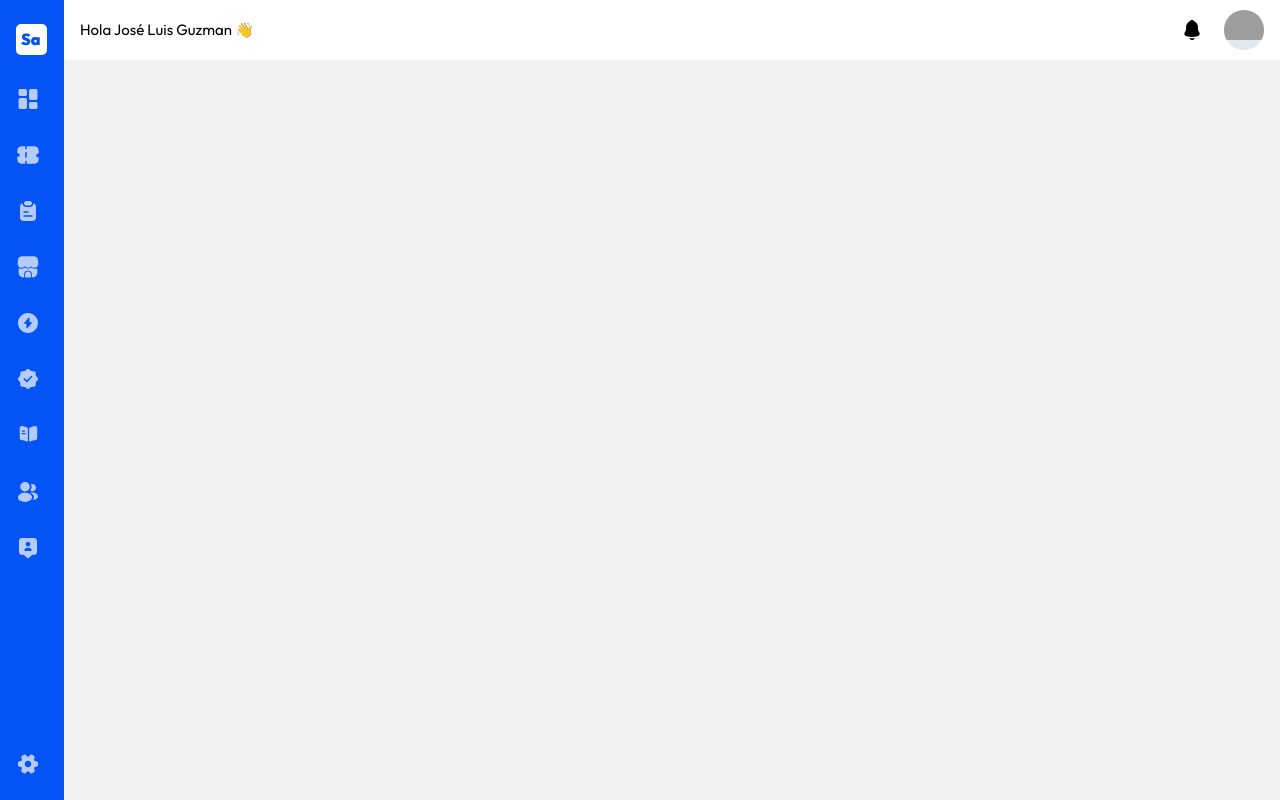
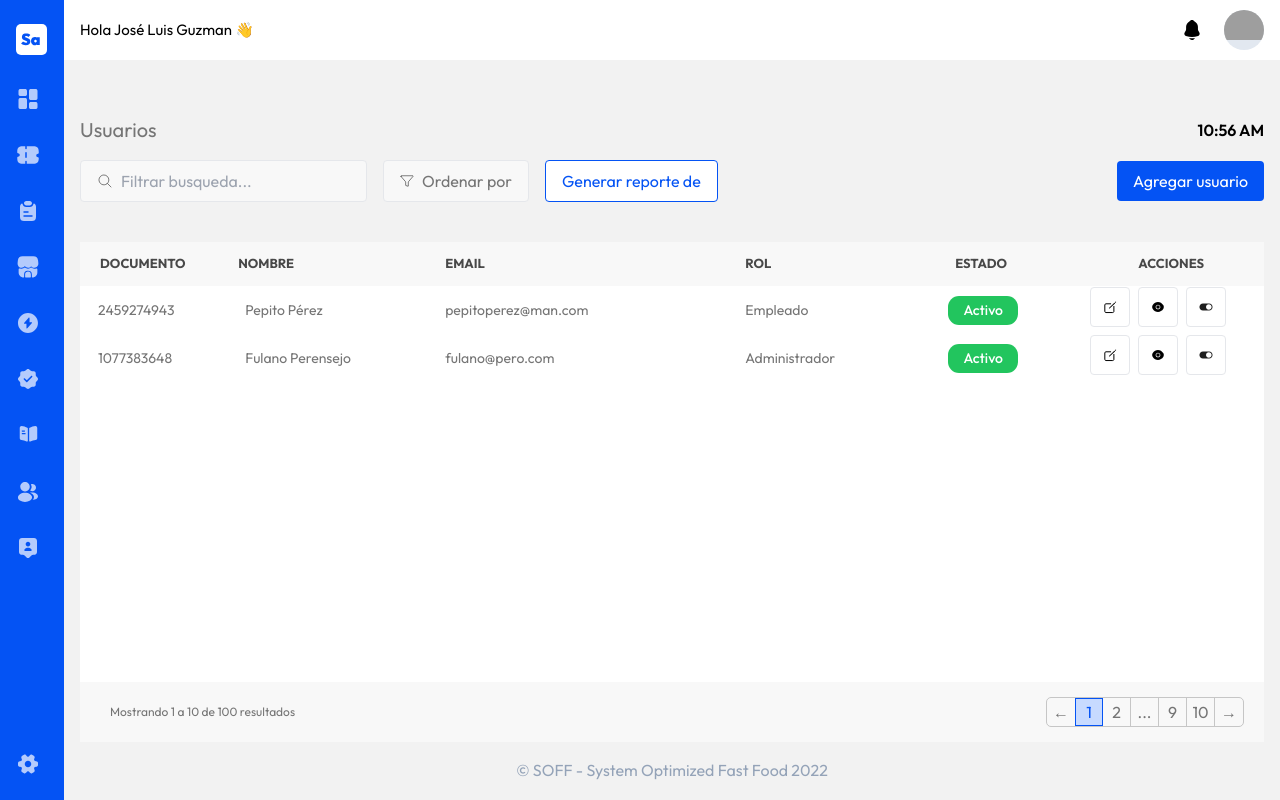
Before and after one commit to LuisM03/frontend_soff, a React (Create React App) app: page /usuarios in a window 1280 px wide. Built offline with nearby package versions, Linux system fonts and the light colour scheme; grey boxes are pictures that could not be loaded.

Commit message:
usuariois

```diff
--- /dev/null
+++ b/src/components/tablas/tabla_usuarios.jsx
@@ -0,0 +1,87 @@
+import IconEdit from "../icons/icon_edit"
+import IconEye from "../icons/icon_eye"
+import IconToggle from "../icons/icon_toggle"
+
+
+export default function TablaUsuario(){
+    const data = [
+        {
+            "id": "0001",
+            "documento": "2459274943",
+            "nombre": "Pepito Pérez",
+            "email": "pepitoperez@man.com",
+            "rol": "Empleado",
+            "estado": "activo"
+        },
+        {
+            "id": "0002",
+            "documento": "1077383648",
+            "nombre": "Fulano Perensejo",
+            "email": "fulano@pero.com",
+            "rol": "Administrador",
+            "estado": "activo"
+        }
+    ]
+    return (
+        <div className="max-w-[1400px] mx-auto sm:px-4" >
+            <div className="">
+            <table className="bg-white w-full h-[500px] relative">
+                <tr className="bg-[#F8F8F8] h-11 w-[1200px] text-[13px] text-[#484848] text-left">
+                    <th className="pl-5 min-w-[110px]"><h4>DOCUMENTO</h4></th>
+                    <th className="w-[200px] ">  <h4>NOMBRE</h4></th>
+                    <th className="w-[300px] pl-[8px]"><h4>EMAIL</h4></th>
+                    <th className="w-[210px] pl-[8px]"><h4>ROL</h4></th>
+                    <th className="w-[80px] pl-[8px]"><h4>ESTADO</h4></th>
+                    <th className="w-[20%] text-right pr-[60px]" ><h4>ACCIONES</h4></th>
+                </tr>
+                {data.map(item => (
+                <tr className="text-[14px] h-12 text-[#757575] text-left">
+                    <td className="pl-[18px]">{item.documento}</td>
+                    <td className="pl-[8px]"><p>{item.nombre}</p></td>
+                    <td className="pl-[8px]"><p>{item.email}</p></td>
+                    <td className="pl-[8px]"><p>{item.rol}</p></td>
+                    <td>
+
+                    {
+                        item.estado === "activo" ? (
+                            <button className="bg-green-500 py-1 px-2 text-[#fff] rounded-[11px] font-medium w-[70px]">
+                                Activo
+                            </button>
+                        ): (
+                            <button className="bg-[#006FF1] py-1 px-2 text-[#fff] rounded-[11px] font-medium w-[70px] ">
+                                Inactivo
+                            </button>
+                        )
+                    }
+                    </td>
+                    <td className=" text-right pr-[30px] flex justify-end">
+                    <button className="border h-10 w-10 flex items-center justify-center rounded mr-2" >
+                        <IconEdit />
+                        </button>
+                        <button className="border h-10 w-10 flex items-center justify-center rounded mr-2" >
+                            <IconEye />
+                        </button>
+                        <button className="border h-10 w-10 flex items-center justify-center rounded mr-2" >
+                        <IconToggle />
+                        </button>
+                    </td>
+                </tr>
+                ))}
+
+            <div className="absolute bottom-0 left-0 w-full h-[60px] bg-[#F8F8F8] flex justify-between items-center text-[#757575] ">
+                <p className="ml-[30px] text-[12px]">Mostrando 1 a 10 de 100 resultados</p>
+                <div className="mr-[20px] border-[0.5px] border-[#C6C6C6] rounded-[5px] text[11px]">
+                    <button className="w-[28px] h-[28px] ">←</button>
+                    <button className="w-[28px] h-[28px] border-[1px] border-[#0453F4] bg-[#C7DAFF] text-[#0453F4]">1</button>
+                    <button className="w-[28px] h-[28px] border-r-[0.5px] border-[#C6C6C6]">2</button>
+                    <button className="w-[28px] h-[28px] border-r-[0.5px] border-[#C6C6C6]">...</button>
+                    <button className="w-[28px] h-[28px] border-r-[0.5px] border-[#C6C6C6]">9</button>
+                    <button className="w-[28px] h-[28px] border-r-[0.5px] border-[#C6C6C6]">10</button>
+                    <button className="w-[28px] h-[28px]">→</button>
+                </div>
+            </div>
+            </table>
+            </div>
+        </div>
+    )
+}
--- a/src/views/usuarios.jsx
+++ b/src/views/usuarios.jsx
@@ -1,5 +1,9 @@
 import Sidebar from "../components/sidebar/sidebar"
 import Cabecera from "../components/cabecera"
+import Cuerpo from "../components/cuerpo"
+import TablaUsuario from "../components/tablas/tabla_usuarios"
+import Filter from "../components/filter"
+import FooterLogin from "../components/login_components/footer_login"
 
 export default function Usuarios(){
     return (
@@ -7,6 +11,10 @@ export default function Usuarios(){
             <Sidebar />
             <div className="w-full relative ml-16">
                 <Cabecera />
+                <Cuerpo modulo="Usuarios" />
+                <Filter name="Agregar usuario" />
+                <TablaUsuario />
+                <FooterLogin />
             </div>
         </div>
     )
```
